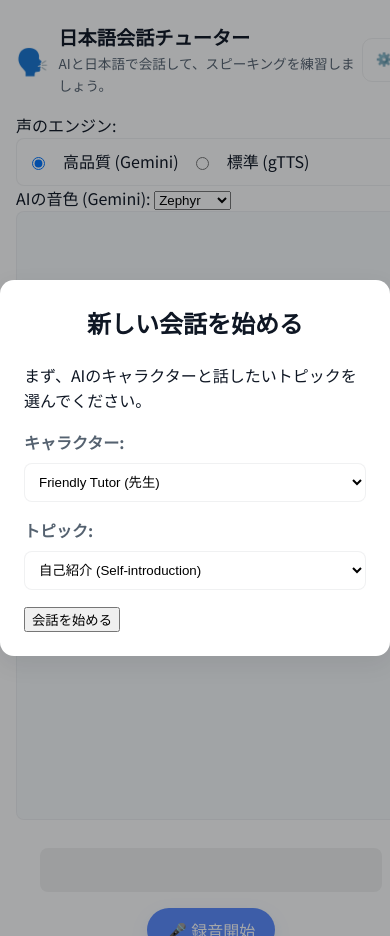
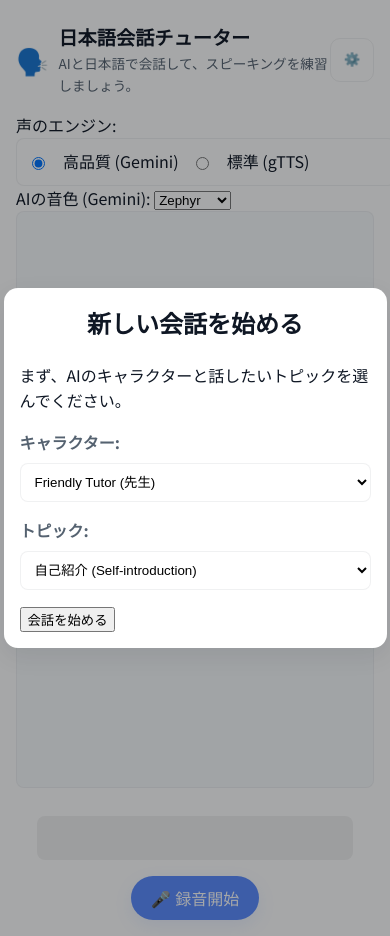
Before and after one commit to jiojiojackson/AI-Japanese, a Flask app: page / in a window 390 px wide. Run offline with Flask 2, Linux system fonts and the light colour scheme.

Commit message:
Fix mobile responsiveness issues

```diff
--- a/static/css/style.css
+++ b/static/css/style.css
@@ -19,6 +19,10 @@
 }
 
 
+html {
+    height: 100%;
+}
+
 body {
     font-family: var(--font-family-sans);
     background: linear-gradient(180deg, #f7fafc 0%, var(--background-color) 100%);
@@ -26,6 +30,7 @@ body {
     margin: 0;
     padding: 1rem;
     line-height: 1.6;
+    height: 100%;
 }
 
 .container {
@@ -228,14 +233,16 @@ h1 { margin: 0; font-weight: 700; }
         padding: 1rem;
         margin: 0;
         border-radius: 0;
-        height: 100vh;
+        height: 100%;
         display: flex;
         flex-direction: column;
+        box-sizing: border-box;
     }
 
     #conversation-area {
         height: auto;
         flex-grow: 1; /* Allow conversation area to take up available space */
+        overflow-y: auto; /* Ensure scrolling within the flex item */
     }
 
     .brand {
@@ -271,4 +278,13 @@ h1 { margin: 0; font-weight: 700; }
     .ai-message {
         align-items: flex-start;
     }
+
+    .modal-content {
+        width: 90%;
+        padding: 1rem;
+    }
+
+    .user-controls-buttons {
+        flex-wrap: wrap;
+    }
 }
```
